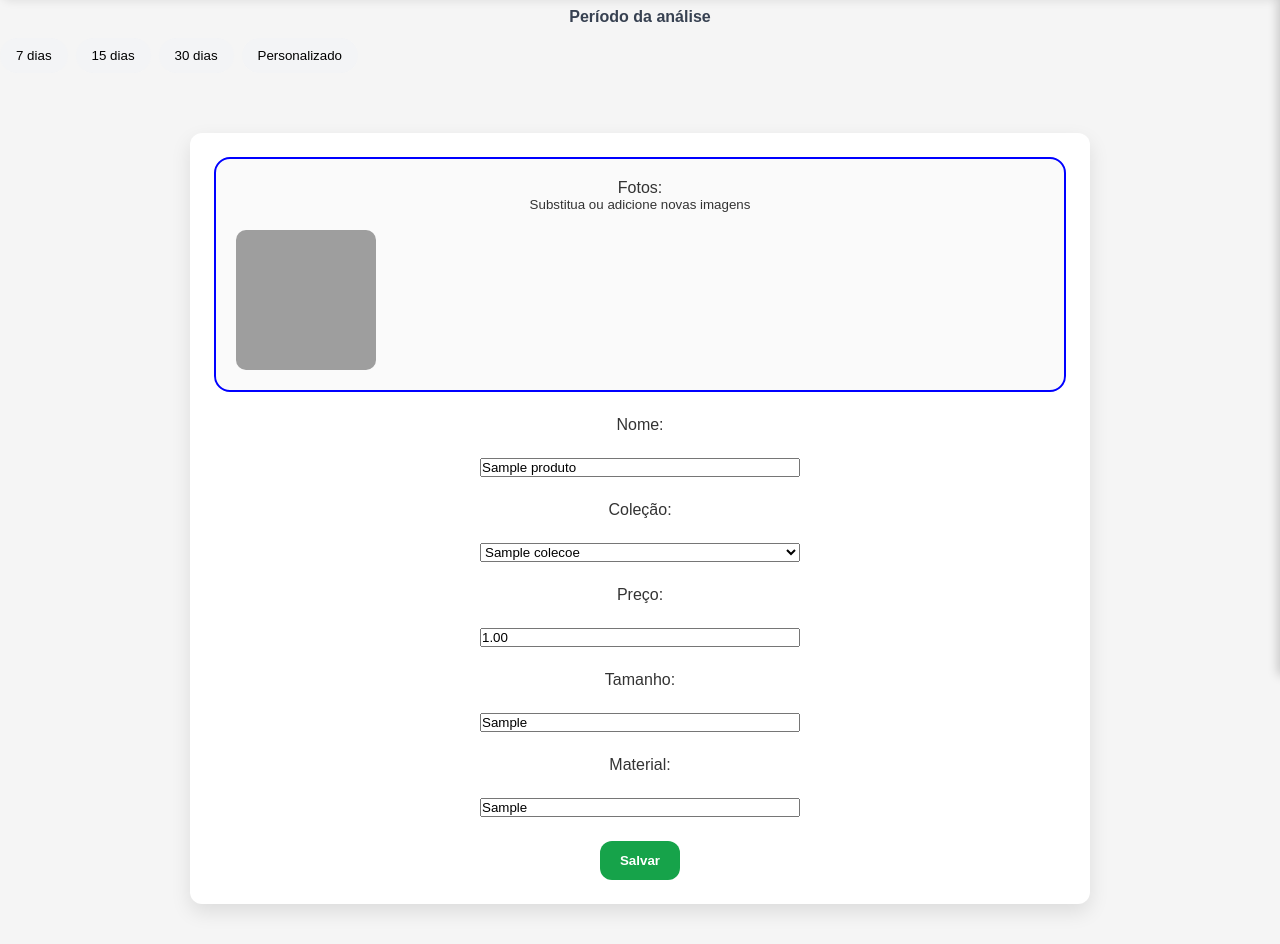
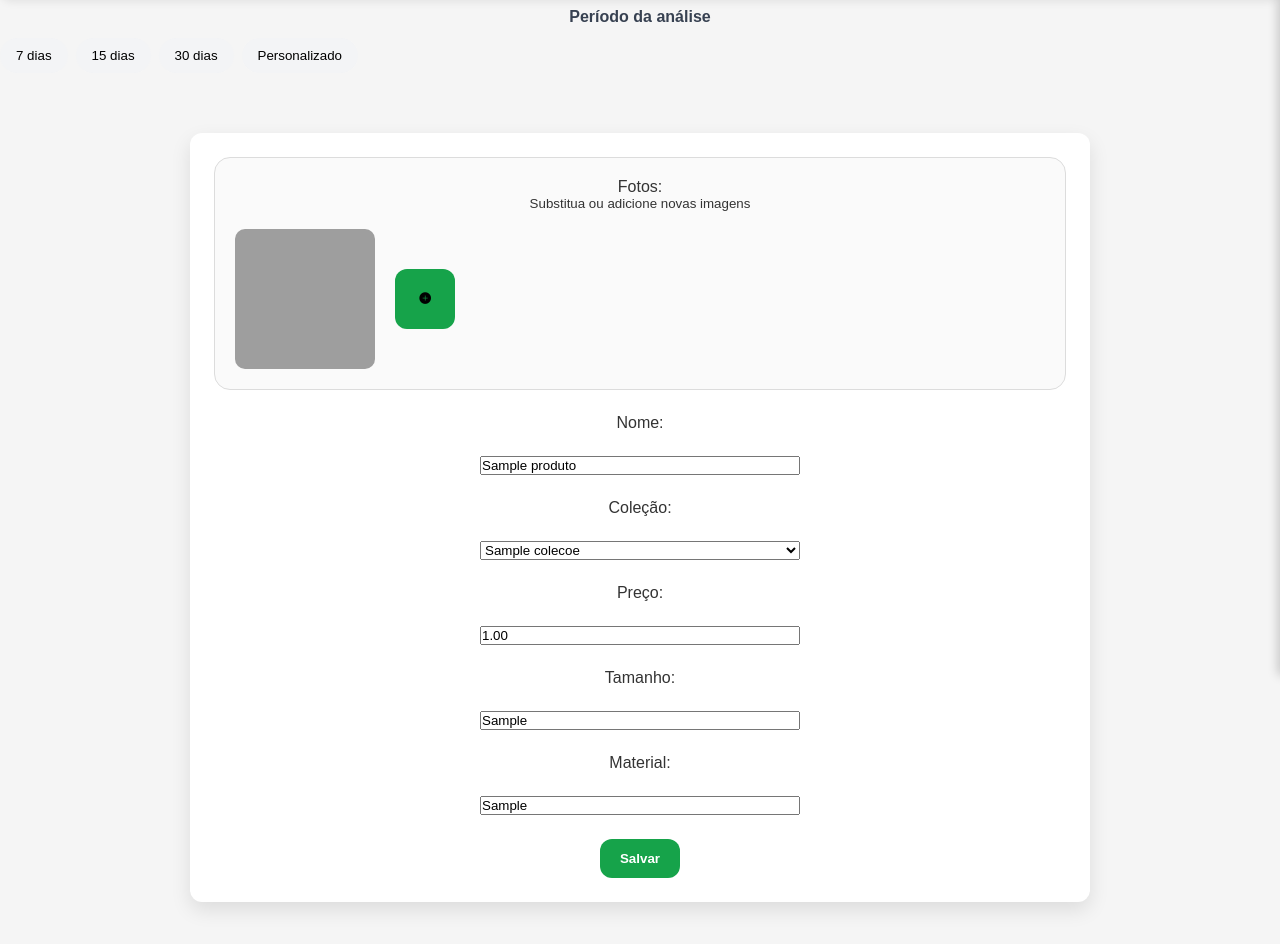
Before and after one commit to Theo-Freitas-1804/Loja-bijoux, a Flask app: page /admin/editar-produto/1 in a window 1280 px wide. Shown: the part 125-1069 px from the top of the page. After the commit the page ends 1047 px from the top, so only its background shows below. Run offline with Flask 3, Linux system fonts and the light colour scheme; a user stored in the database is signed in; tables that the repository leaves empty hold one stand-in row (values such as "Sample post"); grey boxes marked "Sample" are stand-in pictures; grey boxes are pictures that could not be loaded.

Commit message:
Modifica layout e solidfica o frontend da área de edição de bijoux

```diff
--- /dev/null
+++ b/app/static/Js/Pages/editar_produto.js
@@ -0,0 +1,9 @@
+document.addEventListener("DOMContentLoaded" , ()=>{
+
+  const btninput = document.querySelector("#btn-input-foto")
+  const inputfiles = document.querySelector("#fotos")
+
+  btninput.addEventListener("click" , ()=>{
+    inputfiles.click()
+  })
+})
--- a/app/static/css/Pages/editar_produto.css
+++ b/app/static/css/Pages/editar_produto.css
@@ -89,9 +89,6 @@
   align-items:center;
   border:2px solid red;
 }*/
-.imagens-produto{
-    border:2px solid blue;
-}
 
 .lista-imagens button{
     margin:0;
@@ -103,14 +100,6 @@
     align-items:center;
 
     flex:0 0 auto;
-
-    background:red;
-}
-
-.teste{
-    width:60px;
-    height:60px;
-    background:red;
 }
 .lista-imagens{
     display:flex;
@@ -119,9 +108,3 @@
 
     overflow:auto;
 }
-.lista-imagens > *{
-    position:static !important;
-    float:none !important;
-    margin:0 !important;
-    transform:none !important;
-}
--- a/app/templates/Admin/editar_produto.html
+++ b/app/templates/Admin/editar_produto.html
@@ -19,7 +19,10 @@ Editar acessoório | Kordonê Bijoux
         {% for img in item.imagens %}
           <img src="{{ url_for('static', filename='imagens/UPLOADS_FOTOS_BIJOUX/' ~ img.url) }}">
         {% endfor %}
-
+        <button type="button" id="btn-input-foto">
+          <i class="ri-add-circle-fill"></i>
+          <input type="file" multiple hidden id="fotos">
+        </button>
       </div>
 
     </div>
@@ -56,4 +59,6 @@ Editar acessoório | Kordonê Bijoux
 
 {% block scripts %}
 
+<script src="{{url_for('static' , filename='Js/Pages/editar_produto.js')}}"></script>
+
 {% endblock %}
```
